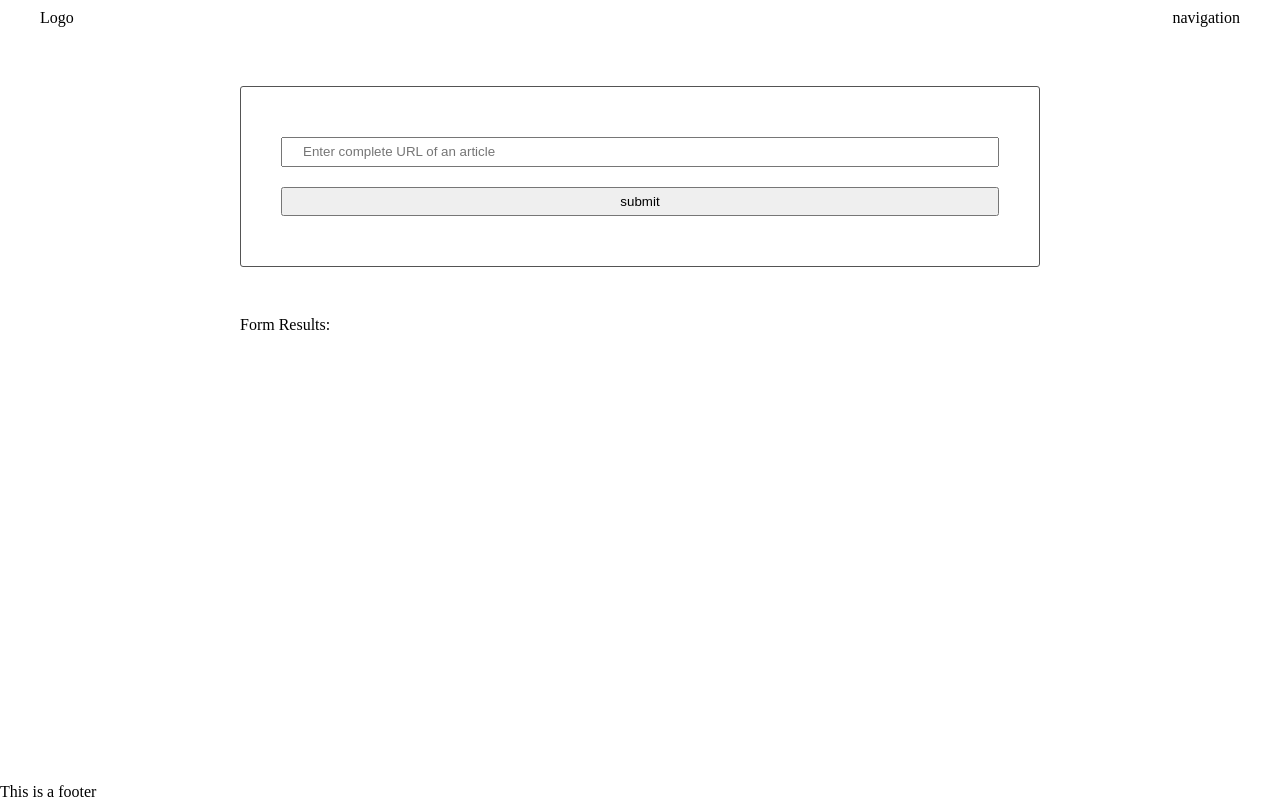
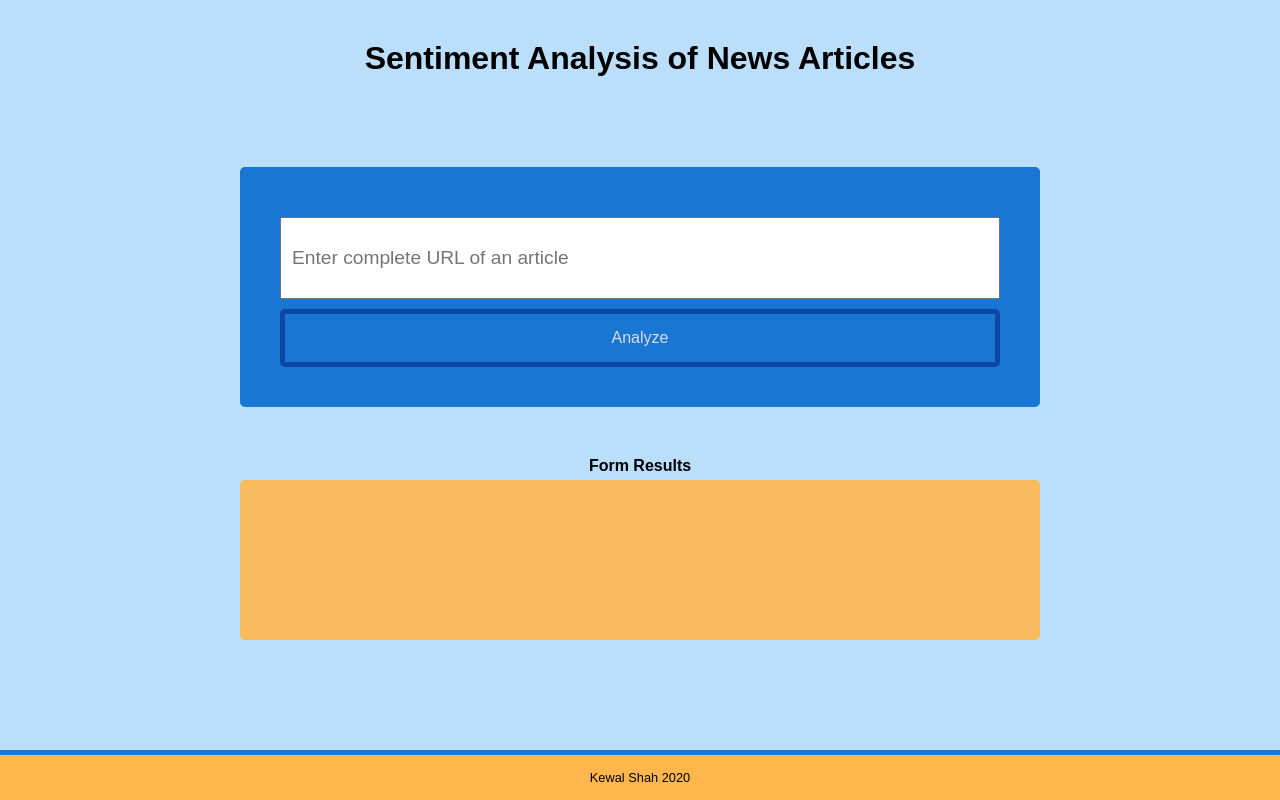
Before and after one commit to walkeknow/evaluate-news-nlp-app, a website built with webpack: page src/client/views/index.html in a window 1280 px wide. Built offline with nearby package versions, Linux system fonts and the light colour scheme.

Commit message:
feat: Add styles using sass

```diff
--- a/src/client/index.js
+++ b/src/client/index.js
@@ -1,5 +1,6 @@
 import { checkURL } from './js/URLChecker'
 import { handleSubmit } from './js/formHandler'
+import './styles/variables.scss';
 import './styles/resets.scss';
 import './styles/base.scss';
 import './styles/header.scss';
--- a/src/client/js/formHandler.js
+++ b/src/client/js/formHandler.js
@@ -5,6 +5,7 @@ function handleSubmit(event) {
     let formText = document.getElementById('name').value
     let url = Client.checkURL(formText)
     console.log("::: Form Submitted :::")
+    document.getElementById('tone').innerHTML = `Loading...`;
 
     const inputObject = {
         url,
@@ -27,14 +28,15 @@ function handleSubmit(event) {
             const responseData = response.json();
             return responseData;
         } catch (error) {
+            document.getElementById('tone').innerHTML = ``;
             console.log("error", error)
         }
     }
 
     function updateUI(res) {
         const entry = res.analyzedData;
-        document.getElementById('tone').innerHTML = `<strong>Tone:</strong> ${entry.tone}`;
-        document.getElementById('subjectivity').innerHTML = `<strong>Subjectivity:</strong> ${entry.subjectivity}`;
+        document.getElementById('tone').innerHTML = `<span class="label">Tone:</span> ${entry.tone}`;
+        document.getElementById('subjectivity').innerHTML = `<span class="label">Subjectivity:</span> ${entry.subjectivity}`;
     }
 
     sendData('/sendData', inputObject)
--- a/src/client/styles/base.scss
+++ b/src/client/styles/base.scss
@@ -1,7 +1,10 @@
+@use 'variables';
+
 body {
     display: flex;
     flex-direction: column;
     min-height: 100vh;
+    background-color: variables.$background-color;
 }
 
 main {
--- a/src/client/styles/footer.scss
+++ b/src/client/styles/footer.scss
@@ -0,0 +1,12 @@
+@use 'variables';
+
+footer {
+    display: flex;
+    justify-content: center;
+    padding: 15px;
+    background-color: variables.$secondary-color;
+    border-top: 5px solid variables.$primary-color;
+    p {
+        font: 400 0.8em variables.$primary-font;
+    }
+}
--- a/src/client/styles/form.scss
+++ b/src/client/styles/form.scss
@@ -1,12 +1,67 @@
-form {
-    border: 1px solid #545454;
-    border-radius: 3px;
-    padding: 40px;
+@use 'variables';
+
+%box-border {
+    border-radius: 5px;
 }
 
-input {
-    padding: 5px 20px;
-    width: 100%;
-    line-height: 16px;
-    margin: 10px 0;
+form {
+    display: flex;
+    flex-direction: column;
+    padding: 40px;
+    font-family: variables.$primary-font;
+    background-color: variables.$primary-color;
+    height: 30vh;
+    @extend %box-border;
+
+    input {
+        padding: 5px 10px;
+        width: 100%;
+        margin: 10px 0;
+        flex: 3;
+        font-size: 1.2em;
+    }
+
+    button {
+        flex: 2;
+        @extend %box-border;
+        font-size: 1em;
+        border: 5px solid variables.$primary-color-dark;
+        background-color: variables.$primary-color;
+        color: gainsboro;
+        &:hover {
+            background-color: variables.$primary-color-dark;
+            cursor: pointer;
+            opacity: 1;
+        }
+        &:active {
+            opacity: 0.8;
+        }
+    }
 }
+
+.subheading {
+    font: 600 1em variables.$primary-font;
+    text-align: center;
+}
+
+#results {
+    height: 20vh;
+    background-color: variables.$secondary-color;
+    opacity: 0.9;
+    margin-top: 5px;
+    @extend %box-border;
+    display: flex;
+    flex-direction: column;
+    justify-content: center;
+    align-items: center;
+}
+
+#tone, #subjectivity{
+    font: 1.2em variables.$primary-font;
+    padding: 5px;
+    color: variables.$primary-color-dark;
+}
+
+.label {
+    font: 600 1em variables.$primary-font
+}
--- a/src/client/styles/header.scss
+++ b/src/client/styles/header.scss
@@ -1,5 +1,12 @@
+@use 'variables';
+
 header {
     display: flex;
     justify-content: space-between;
-    padding: 10px 40px;
+    padding: 40px;
+    font: 700 2em variables.$primary-font;
+    justify-content: center;
+    p {
+        text-align: center;
+    }
 }
--- /dev/null
+++ b/src/client/styles/variables.scss
@@ -0,0 +1,5 @@
+$primary-font: Arial, Helvetica, sans-serif;
+$primary-color: #1976D2;
+$secondary-color: #FFB74D;
+$background-color: #BBDEFB;
+$primary-color-dark: #0D47A1;
--- a/src/client/views/index.html
+++ b/src/client/views/index.html
@@ -1,5 +1,6 @@
 <!DOCTYPE html>
 <html lang="en" dir="ltr">
+
 <head>
     <meta charset="utf-8">
     <title>Test</title>
@@ -8,24 +9,19 @@
 <body>
 
     <header>
-            <div class="">
-                Logo
-            </div>
-            <div class="">
-                navigation
-            </div>
+        <p>Sentiment Analysis of News Articles</p>
     </header>
 
     <main>
         <section>
             <form class="" onsubmit="return Client.handleSubmit(event)">
                 <input id="name" type="text" name="input" value="" placeholder="Enter complete URL of an article">
-                    <input type="submit" name="" value="submit">
+                <button type="submit" name="" value="submit" id="button">Analyze</button>
             </form>
             <section>
 
-            <section>
-                <strong>Form Results:</strong>
+            <section class="result-conatiner">
+                <h3 class="subheading">Form Results</h3>
                 <div id="results">
                     <div id="tone"></div>
                     <div id="subjectivity"></div>
@@ -34,8 +30,9 @@
     </main>
 
     <footer>
-            <p>This is a footer</p>
+        <p>Kewal Shah 2020</p>
     </footer>
 
 </body>
+
 </html>
```
Lines whose indentation alone changed are shown as unchanged.
